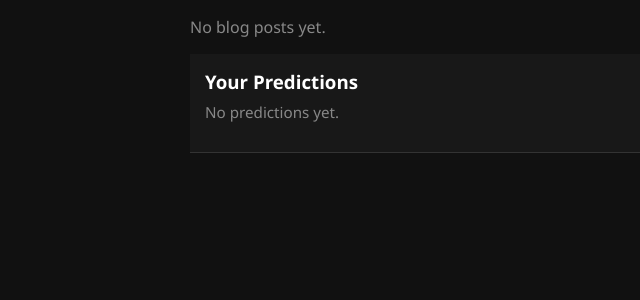
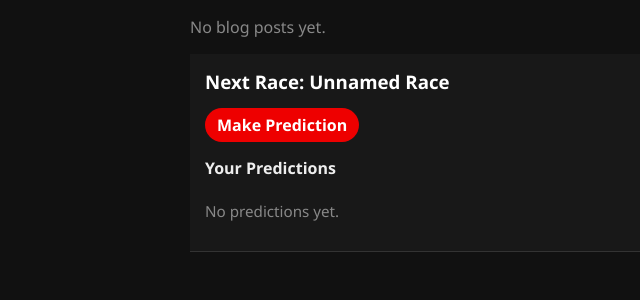
Before and after one commit to MomobamiKiraly/CITS5505-Group29-Project, a Flask app: page /profile/2 in a window 1280 px wide. Shown: the part 152-452 px from the top of the page, without its empty margins (0-640 px from the left). Run offline with Flask 3, Linux system fonts and the light colour scheme; a user stored in the database is signed in.

Commit message:
Update profile.html

```diff
--- a/app/templates/profile.html
+++ b/app/templates/profile.html
@@ -11,7 +11,6 @@
   {% if user.id == current_user.id %}
   <div class="navbar">
     <div class="nav-links">
-      <a href="{{ url_for('main.upload') }}">Make Prediction</a> |
       <a href="{{ url_for('main.dashboard') }}">Go to Dashboard</a> |
       <a href="{{ url_for('main.friends') }}">👥 Friends</a> |
       <a href="{{ url_for('main.chatbot') }}">Ask the AI Chatbot</a> |
@@ -80,15 +79,25 @@
     {% endif %}
 
     <div class="blog-post">
-      <h3>Your Predictions</h3>
+      <!-- Flex container with space between and wrapping support -->
+      <div class="d-flex flex-wrap justify-content-between align-items-center mb-3">
+        <h3 class="mb-2 mb-md-0 me-3">Next Race: {{ predictions[0].race_name if predictions else "Unnamed Race" }}</h3>
+        <div class="follow-btn" style="padding-top: 20px;">
+          <a href="{{ url_for('main.upload') }}" class="btn btn-danger">Make Prediction</a>
+        </div>
+      </div>
+
+      <h4>Your Predictions</h4>
+
       {% if predictions %}
-        <ul>
-          {% for prediction in predictions %}
-            <li>{{ prediction.race_name }} - {{ prediction.prediction_result or 'No result' }}</li>
-          {% endfor %}
-        </ul>
+      <ul>
+        {% for prediction in predictions %}
+        <li>🏁 Race Winner: {{ prediction.predicted_winner or "Not set" }}</li>
+        <li>⚡ Fastest Lap: {{ prediction.fastest_lap or "Not set" }}</li>
+        {% endfor %}
+      </ul>
       {% else %}
-        <p style="color: #888;">No predictions yet.</p>
+      <p style="color: #888;">No predictions yet.</p>
       {% endif %}
     </div>
   </div>
```
